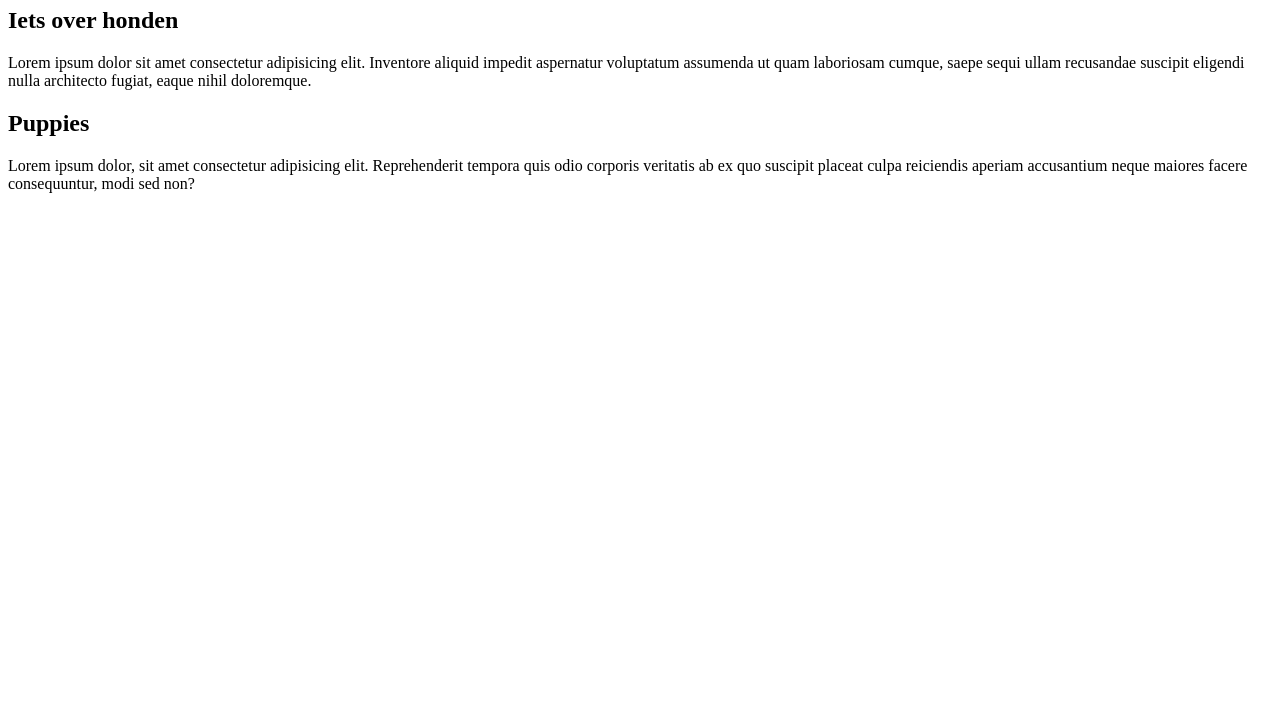
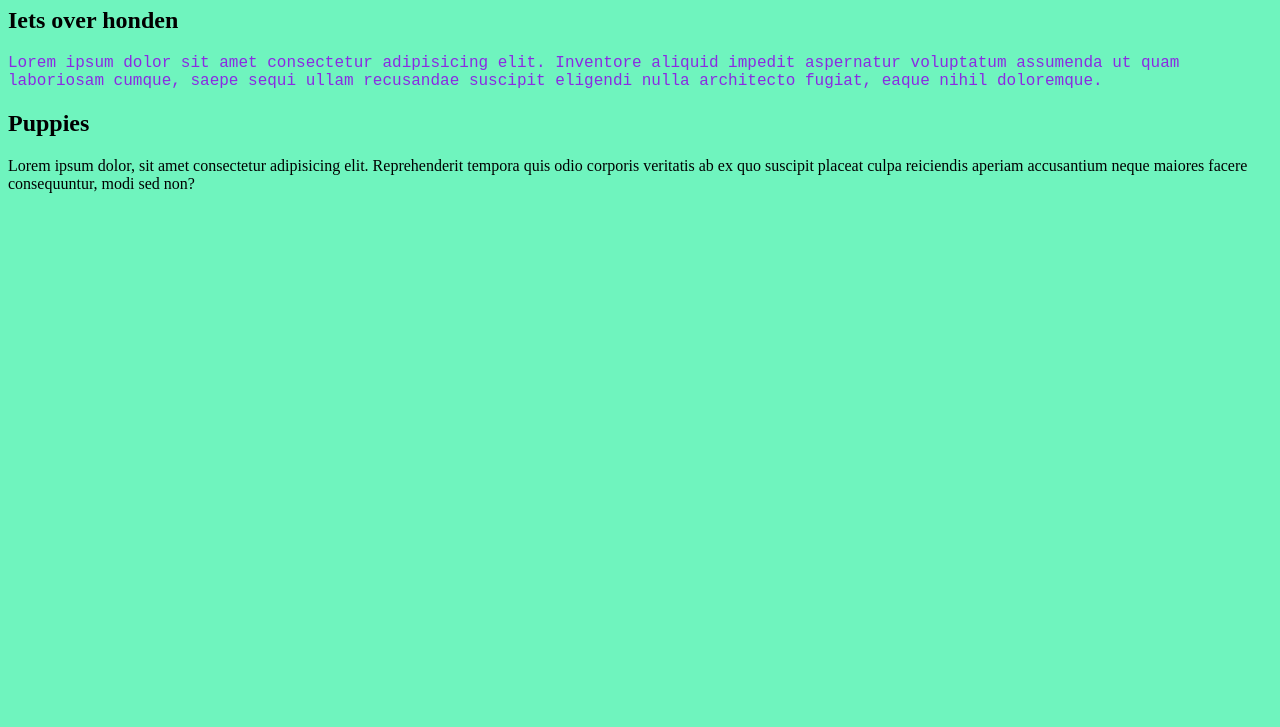
Before and after one commit to JanWoutersLevelX/Git_Project02, a plain HTML site: page index.html in a window 1280 px wide. Shown: the part 73-800 px from the top of the page. Drawn offline with Linux system fonts and the light colour scheme.

Commit message:
added class css

```diff
--- a/index.html
+++ b/index.html
@@ -5,12 +5,13 @@
     <meta charset="UTF-8">
     <meta name="viewport" content="width=device-width, initial-scale=1.0">
     <title>Git Project 02!</title>
+    <link rel="stylesheet" href="css/stylesheet.css">
 </head>
 
 <body>
     <h1>Git Project 02</h1>
     <h2>Iets over honden</h2>
-    <p>
+    <p class="een">
         Lorem ipsum dolor sit amet consectetur adipisicing elit. Inventore aliquid impedit aspernatur voluptatum
         assumenda ut quam laboriosam cumque, saepe sequi ullam recusandae suscipit eligendi nulla architecto fugiat,
         eaque nihil doloremque.
```
